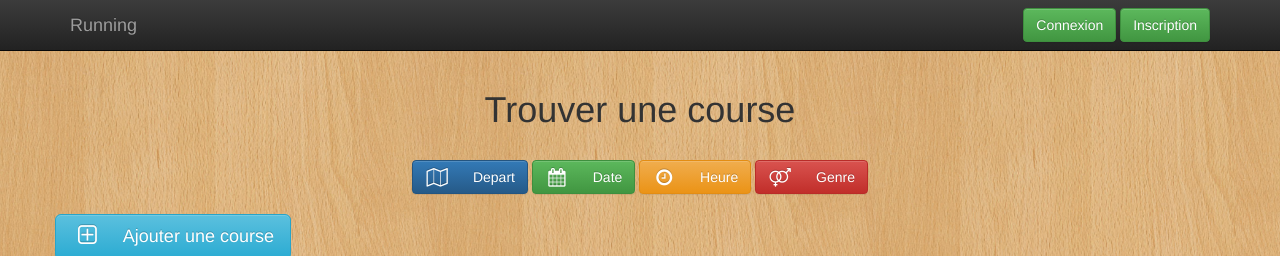
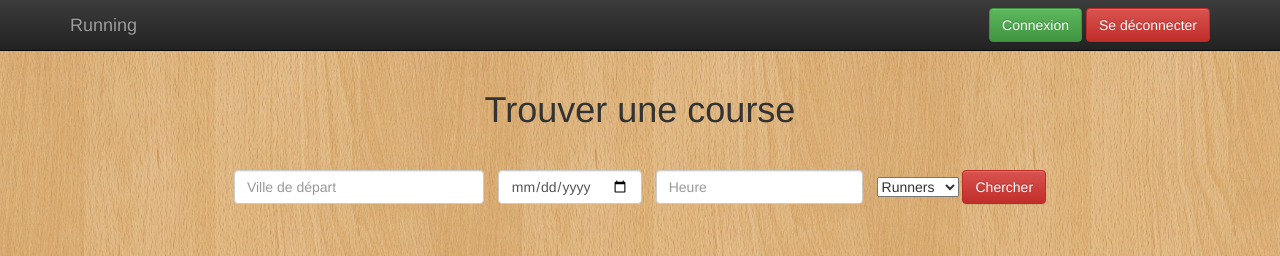
Before and after one commit to AlexBauchet/Running, a PHP site: page /seekRun.php in a window 1280 px wide. Shown: the top 256 px of the page. Run offline with PHP 8.4, Linux system fonts and the light colour scheme; some libraries are stand-ins or nearby versions.

Commit message:
style + chargement headerLoggedIn pour pages après connexion

```diff
--- /dev/null
+++ b/css/seekRun.css
@@ -0,0 +1,64 @@
+
+
+/* ==========================================================================
+   SEEKRUN PAGE
+   ========================================================================== */
+
+@keyframes slidy {
+	0% { left: 0%; }
+	20% { left: 0%; }
+	25% { left: -100%; }
+	45% { left: -100%; }
+	50% { left: -200%; }
+	70% { left: -200%; }
+	75% { left: -300%; }
+	95% { left: -300%; }
+	100% { left: -400%; }
+}
+
+body {
+	padding-top: 50px;
+	padding-bottom: 20px;
+	background: url(../img/Melamine-wood-003.png);
+}
+
+.h1-seekRun {
+	margin-top: 40px;
+}
+
+.mapsSeekRun {
+	text-align: center;
+}
+
+.mapsSekkRunMargin {
+	margin-bottom: 40px;
+}
+
+.hr-footer {
+	border-top: 1px solid #373738; /* light dark */
+}
+
+.containerSeekRun {
+	text-align: center;
+	margin-bottom: 20px;
+}
+
+.formSeekRun {
+	display: inline-flex;
+
+}
+
+.inputFieldSeekRun {
+	margin-right: 10px;
+	margin-top: 30px;
+	margin-bottom: 30px;
+}
+
+#city {
+	width: 250px;
+}
+
+#addRunButton {
+	text-align: center;
+	margin-bottom: 40px;
+}
--- /dev/null
+++ b/include/headerLoggedIn.php
@@ -0,0 +1,27 @@
+
+
+<nav class="navbar navbar-inverse navbar-fixed-top" role="navigation">
+	<div class="container">
+
+		<div class="navbar-header">
+			<button type="button" class="navbar-toggle collapsed" data-toggle="collapse" data-target="#navbar" aria-expanded="false" aria-controls="navbar">
+				<span class="sr-only">Toggle navigation</span>
+				<span class="icon-bar"></span>
+				<sspan class="icon-bar"></span>
+				<span class="icon-bar"></span>
+			</button>
+			<a class="navbar-brand" href="#">Running</a>
+		</div>
+
+		 <div id="navbar" class="navbar-collapse collapse">
+			<form class="navbar-form navbar-right" role="form">
+
+				<!-- Button trigger modal -->
+				<button type="button" class="btn btn-success" data-toggle="modal" data-target="#loginModal">Connexion</button>
+
+				<button type="button" class="btn btn-danger" data-toggle="modal" data-target="#registerModal">Se déconnecter</button>
+
+			</form>
+		</div>
+	</div>
+</nav>
--- a/seekRun.php
+++ b/seekRun.php
@@ -26,7 +26,7 @@
 	<link rel="stylesheet" href="font-awesome/css/font-awesome.min.css">
 	<link rel="stylesheet" href="css/bootstrap-theme.min.css">
 
-	<link rel="stylesheet" href="css/main.css">
+	<link rel="stylesheet" href="css/seekRun.css">
 	<link rel="stylesheet" href="css/modal.css">
 	<link rel="stylesheet" href="css/footer.css">
 
@@ -40,62 +40,67 @@
 
 
 	<!-- HEADER -->
-	<?php include(__DIR__.'/include/header.php'); ?>
+	<?php include(__DIR__.'/include/headerLoggedIn.php'); ?>
 
 
 	<!-- MAIN CONTENT -->
+	<div class="container">
+		<h1 class="text-center h1-seekRun">Trouver une course</h1>
+	</div>
 
-	<br/>
+	<!-- Menu trouver une course -->
+	<div class="container containerSeekRun">
+		<div class="row formSeekRun">
+			<form class="form-inline">
 
+				<div class="form-group">
+					<label for="city" hidden></label>
+					<!-- <i class="fa fa-fw fa-lg fa-map-o"></i> -->
+					<input id="city" name="city" type="text" placeholder="Ville de départ" class="form-control inputFieldSeekRun">
+				</div>
 
-			<h1 class="text-center">Trouver une course</h1>
+				<div class="form-group">
+					<input id="departureDate" name="departureDate" type="date" placeholder="Date" class="form-control inputFieldSeekRun">
+				</div>
 
-	<br/>
+				<div class="form-group">
+					<input id="departureTime" name="departureTime" type="text" placeholder="Heure" class="form-control inputFieldSeekRun">
+				</div>
 
-	<!-- Front bar -->
-	<div class="container">
-		<div class="row">
-			<article id="slide-bar" class="text-center">
-			  <nav class="btn-bar nav-light">
-			    <a href="#" class="btn btn-glass btn-primary">
-			      <i class="fa fa-fw fa-lg fa-map-o"></i> Depart
-			    </a>
-			    <a href="#" class="btn btn-glass btn-success">
-			      <i class="fa fa-fw fa-lg fa-calendar"></i> Date
-			    </a>
-			    <a href="#" class="btn btn-glass btn-warning">
-			      <i class="fa fa-fw fa-lg fa-clock-o "></i> Heure
-			    </a>
-			    <a href="#" class="btn btn-glass btn-danger">
-			      <i class="fa fa-fw fa-lg fa-venus-mars"></i> Genre
-			    </a>
-			  </nav>
-			</article>
+				<div class="form-group">
+					<select id="gender" name="gender">
+						<option value="" disabled selected>Runners</option>
+						<option value="0">N'importe</option>
+						<option value="1">Homme</option>
+						<option value="2">Femme</option>
+					</select>
+				</div>
+
+				<a type="submit" class="btn btn-danger">Chercher</a>
+
+			</form>
 		</div>
 	</div>
 
-	<br/>
 
-	<!-- <div class="jumbotron"> -->
-		<div class="container">
-			<div class="row">
-				<p><a class="btn btn-info btn-lg" href="#" role="button"><i class="fa fa-fw fa-lg fa-plus-square-o"></i>Ajouter une course</a></p>
-			</div>
-		</div>
-	</div>
-
-	<br/>
-
+	<!-- Affichage de la Map et ajouter une course -->
 	<div class="container">
-		<div class="row mapsHome">
-			<div class="col-md-12 mapsHomeMargin">
+		<div class="row mapsSeekRun">
+			<div class="col-md-12 mapsSekkRunMargin">
 				<iframe src="https://www.google.com/maps/embed?pb=!1m28!1m12!1m3!1d20992.494806491482!2d2.222156289772821!3d48.87609744963252!2m3!1f0!2f0!3f0!3m2!1i1024!2i768!4f13.1!4m13!3e2!4m5!1s0x47e67ada5b5ac9db%3A0x4e579c1149864c2e!2sBois+de+Boulogne%2C+Paris!3m2!1d48.862440199999995!2d2.2491727!4m5!1s0x47e664e5248c7707%3A0xa682d0ab0702559d!2s134+Avenue+Pablo+Picasso%2C+Nanterre!3m2!1d48.887978499999996!2d2.2247219!5e0!3m2!1sfr!2sfr!4v1455551657149"
 						width="900" height="500" frameborder="0" style="border:0" allowfullscreen></iframe>
 			</div>
 		</div>
 
+		<div class="row" id="addRunButton">
+			<p><a class="btn btn-info btn-lg" href="#" role="button">
+				<i class="fa fa-fw fa-lg fa-plus-square-o"></i>Ajouter une course</a>
+			</p>
+		</div>
+	<!-- Ne pas fermer la </div class='container'> ici.. Se ferme après le footer -->
 
 
+		<!-- NE PAS TOUCHER -->
 		<hr class="hr-footer">
 
 
```
